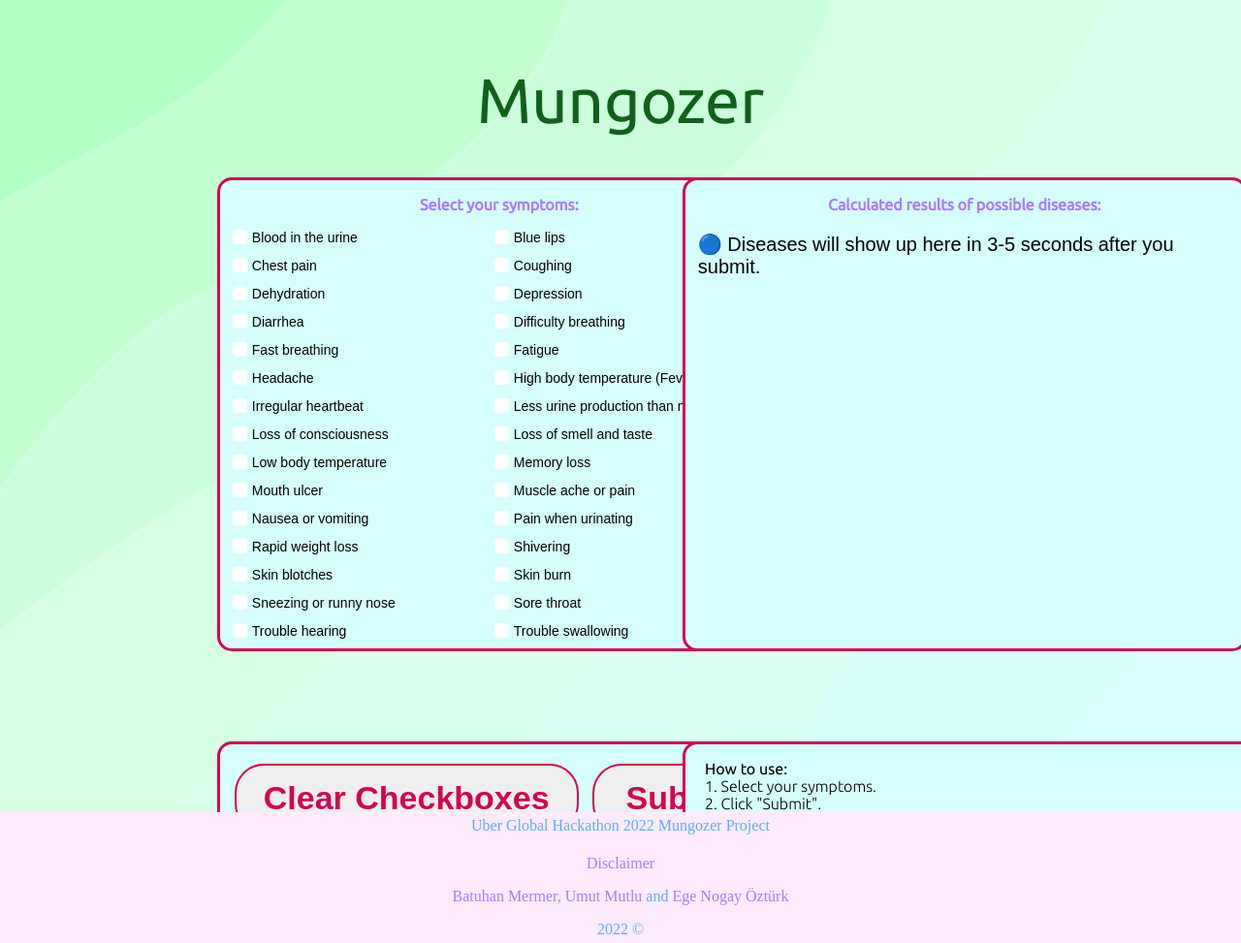
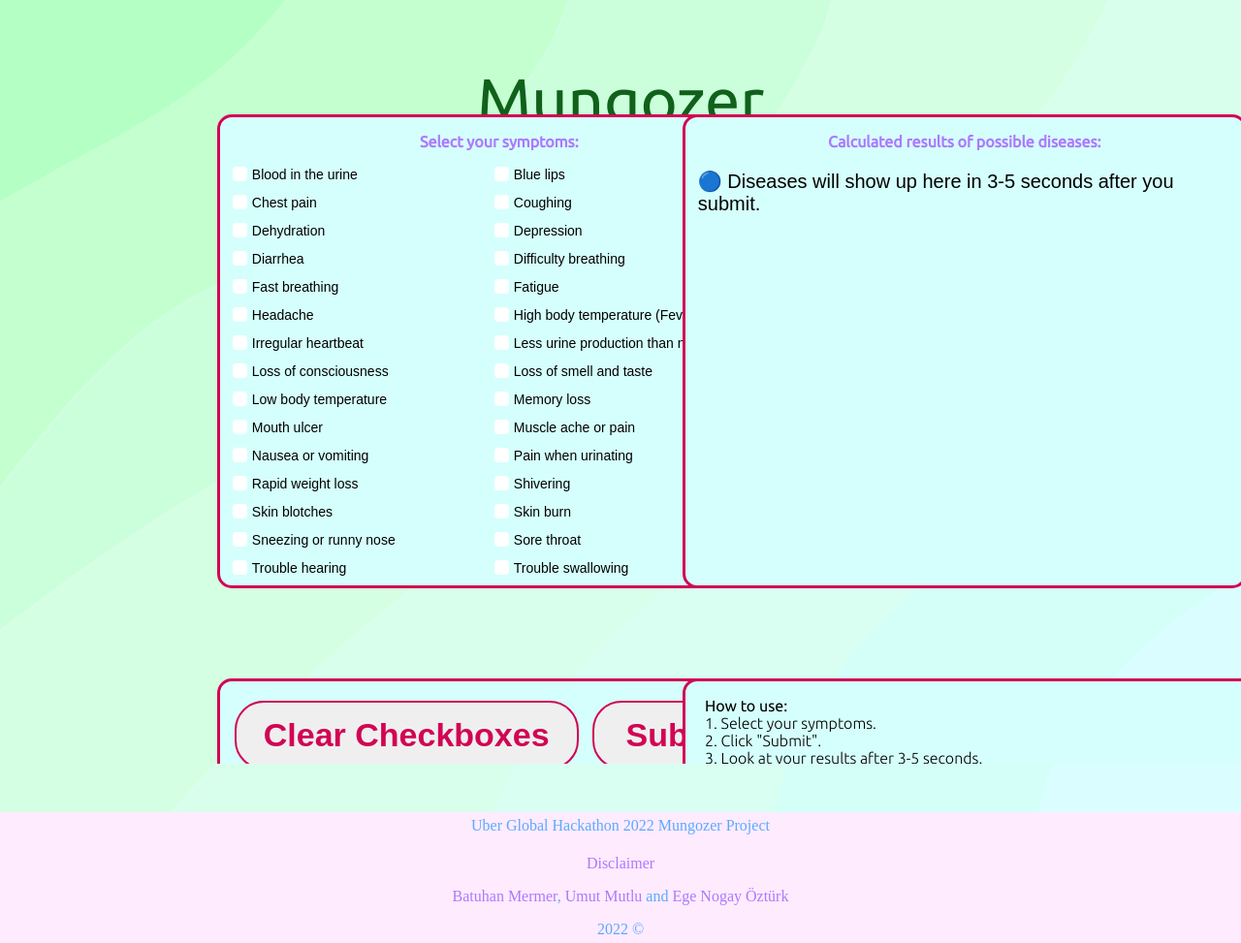
Before and after one commit to BM-Robotik/Mungozer, a PHP site: page / in a window 1280 px wide. Shown: the whole page at 97% size. Run offline with PHP 8.4, Linux system fonts and the light colour scheme.

Commit message:
Update index.css

```diff
--- a/index.css
+++ b/index.css
@@ -15,14 +15,16 @@
     background-repeat: no-repeat;
     position: relative;
     justify-content: center;
-    overflow: auto;
 }
+
 
 html,
 body {
     margin: 0;
     padding: 0;
     height: 90%;
+    overflow-y: auto;
+
 }
 
 #pagetitle {
```
